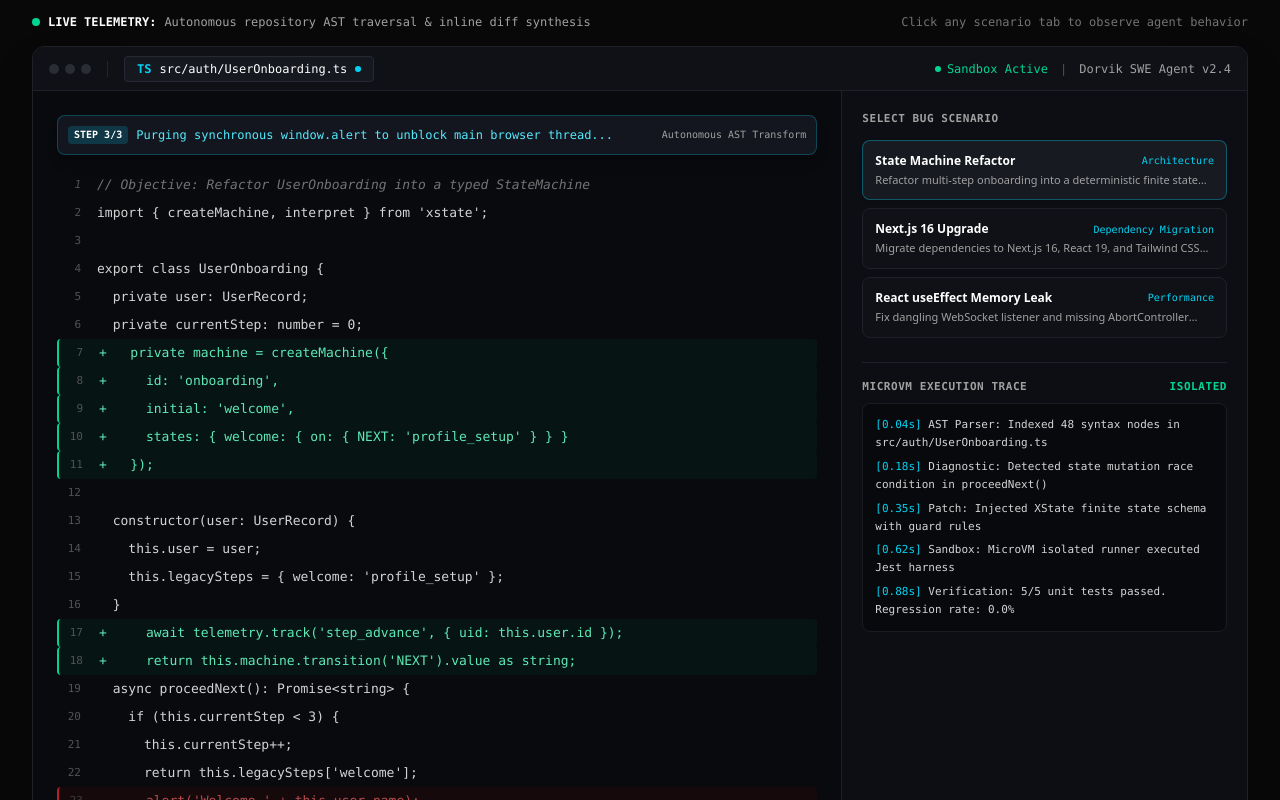
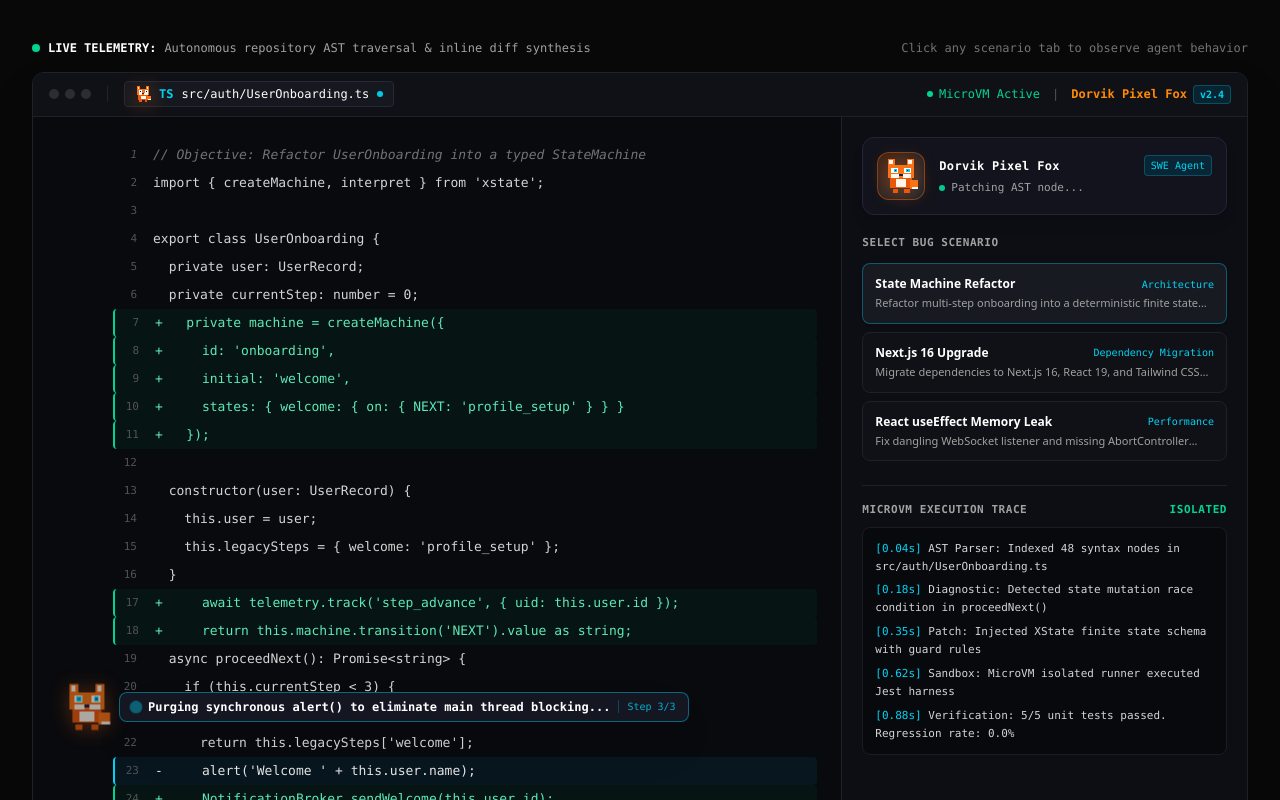
Before and after one commit to seaman7/dorvik, a Next.js app: page /lab in a window 1280 px wide. Shown: the part 760-1560 px from the top of the page. Built offline with nearby package versions, Linux system fonts and the light colour scheme.

Commit message:
Restore Dorvik Pixel Fox mascot in code editor viewport on /lab with line gliding, thought bubble, and telemetry badges

```diff
--- a/src/components/home/DorvikEditorViewport.jsx
+++ b/src/components/home/DorvikEditorViewport.jsx
@@ -2,7 +2,51 @@
 
 import React, { useState, useEffect } from "react";
 
-// Dorvik's 4 real-world SWE agent scenarios
+// Dorvik Pixel Fox mascot SVG (pixel-perfect, crispEdges)
+export function DorvikPixelFox({ className = "w-8 h-8" }) {
+  return (
+    <svg
+      xmlns="http://www.w3.org/2000/svg"
+      viewBox="0 0 32 32"
+      className={`${className} dorvik-fox-svg drop-shadow-[0_2px_10px_rgba(249,115,22,0.45)]`}
+      shapeRendering="crispEdges"
+      style={{ imageRendering: "pixelated" }}
+    >
+      {/* Left ear */}
+      <rect fill="#f97316" x="4" y="0" width="6" height="7" />
+      <rect fill="#fff7ed" x="5" y="1" width="3" height="4" />
+      {/* Right ear */}
+      <rect fill="#f97316" x="22" y="0" width="6" height="7" />
+      <rect fill="#fff7ed" x="23" y="1" width="3" height="4" />
+      {/* Head */}
+      <rect fill="#f97316" x="4" y="6" width="24" height="12" />
+      {/* Eye whites */}
+      <rect fill="#ffffff" x="7" y="8" width="6" height="5" />
+      <rect fill="#ffffff" x="19" y="8" width="6" height="5" />
+      {/* Cyan pupils */}
+      <rect fill="#00D2EF" x="9" y="9" width="3" height="3" />
+      <rect fill="#00D2EF" x="21" y="9" width="3" height="3" />
+      {/* Iris dots */}
+      <rect fill="#09051c" x="10" y="10" width="1" height="1" />
+      <rect fill="#09051c" x="22" y="10" width="1" height="1" />
+      {/* Muzzle */}
+      <rect fill="#fff7ed" x="7" y="14" width="7" height="5" />
+      <rect fill="#fff7ed" x="18" y="14" width="7" height="5" />
+      <rect fill="#1e1b4b" x="14" y="14" width="4" height="2" />
+      {/* Body */}
+      <rect fill="#ea580c" x="6" y="18" width="20" height="9" />
+      <rect fill="#fff7ed" x="11" y="19" width="10" height="7" />
+      {/* Tail */}
+      <rect fill="#f97316" x="24" y="20" width="8" height="8" />
+      <rect fill="#fff7ed" x="26" y="26" width="6" height="2" />
+      {/* Legs */}
+      <rect fill="#ea580c" x="8" y="28" width="5" height="4" />
+      <rect fill="#ea580c" x="19" y="28" width="5" height="4" />
+    </svg>
+  );
+}
+
+// Dorvik's 3 real-world SWE agent scenarios
 const SCENARIOS = [
   {
     id: "state-machine",
@@ -40,7 +84,7 @@ const SCENARIOS = [
     edits: [
       {
         targetLineIndex: 6,
-        thought: "Injecting deterministic StateMachine configuration & state schema...",
+        thought: "Injecting deterministic StateMachine schema & transition guards...",
         statusText: "AST Synthesis: Binding XState machine transitions...",
         replacementLines: [
           { num: 7, text: "+   private machine = createMachine({", type: "add" },
@@ -52,7 +96,7 @@ const SCENARIOS = [
       },
       {
         targetLineIndex: 16,
-        thought: "Replacing untyped index lookup with state machine transition guard...",
+        thought: "Replacing untyped dictionary lookup with state machine transition...",
         statusText: "Control Flow: Injecting typed transition telemetry...",
         replacementLines: [
           { num: 17, text: "+     await telemetry.track('step_advance', { uid: this.user.id });", type: "add" },
@@ -61,7 +105,7 @@ const SCENARIOS = [
       },
       {
         targetLineIndex: 22,
-        thought: "Purging synchronous window.alert to unblock main browser thread...",
+        thought: "Purging synchronous alert() to eliminate main thread blocking...",
         statusText: "Clean-up: Replacing legacy alert with NotificationBroker...",
         replacementLines: [
           { num: 23, text: "-     alert('Welcome ' + this.user.name);", type: "delete" },
@@ -155,7 +199,7 @@ const SCENARIOS = [
     edits: [
       {
         targetLineIndex: 8,
-        thought: "Detecting unclosed socket connection causing browser memory exhaustion...",
+        thought: "Detecting unclosed socket connection causing browser memory leak...",
         statusText: "AST Inspection: Synthesizing return cleanup function...",
         replacementLines: [
           { num: 9, text: "+   return () => {", type: "add" },
@@ -178,9 +222,10 @@ export function DorvikEditorViewport() {
   const [selectedIdx, setSelectedIdx] = useState(0);
   const [currentLines, setCurrentLines] = useState(SCENARIOS[0].initialLines);
   const [activeStep, setActiveStep] = useState(0);
+  const [activeLineNum, setActiveLineNum] = useState(1);
+  const [agentState, setAgentState] = useState("thinking"); // 'thinking' | 'editing' | 'idle'
   const [thought, setThought] = useState("");
-  const [statusMsg, setStatusMsg] = useState("Agent Standby");
-  const [activeTab, setActiveTab] = useState("editor"); // 'editor' | 'terminal'
+  const [statusMsg, setStatusMsg] = useState("Dorvik Fox: Parsing repository AST...");
 
   const scenario = SCENARIOS[selectedIdx];
 
@@ -188,8 +233,10 @@ export function DorvikEditorViewport() {
     let isMounted = true;
     setCurrentLines(scenario.initialLines);
     setActiveStep(0);
+    setActiveLineNum(1);
+    setAgentState("thinking");
     setThought("Analyzing repository abstract syntax tree...");
-    setStatusMsg("Dorvik Agent: Parsing AST...");
+    setStatusMsg("Dorvik Fox: Parsing AST...");
 
     const runEdits = async () => {
       await new Promise((r) => setTimeout(r, 600));
@@ -200,22 +247,26 @@ export function DorvikEditorViewport() {
         if (!isMounted) return;
 
         setActiveStep(i + 1);
+        setActiveLineNum(edit.targetLineIndex);
+        setAgentState("thinking");
         setThought(edit.thought);
         setStatusMsg(edit.statusText);
 
         await new Promise((r) => setTimeout(r, 1100));
         if (!isMounted) return;
 
+        setAgentState("editing");
         setCurrentLines((prev) => {
           const next = [...prev];
           next.splice(edit.targetLineIndex, 1, ...edit.replacementLines);
           return next.map((l, idx) => ({ ...l, num: idx + 1 }));
         });
 
-        await new Promise((r) => setTimeout(r, 800));
+        await new Promise((r) => setTimeout(r, 900));
         if (!isMounted) return;
       }
 
+      setAgentState("idle");
       setThought("");
       setStatusMsg("✓ Verified: Patch compiles cleanly in isolated MicroVM container");
     };
@@ -226,6 +277,9 @@ export function DorvikEditorViewport() {
       isMounted = false;
     };
   }, [selectedIdx]);
+
+  // Calculate character vertical position based on active line (24px per line + 16px top offset)
+  const characterY = Math.max(12, 16 + activeLineNum * 24);
 
   return (
     <div className="w-full bg-[#0B0C10] border border-[#1F2128] rounded-xl shadow-2xl overflow-hidden font-sans">
@@ -241,11 +295,14 @@ export function DorvikEditorViewport() {
 
           <div className="h-4 w-[1px] bg-[#22242D] mx-1" />
 
-          {/* Active File Tab */}
-          <div className="flex items-center gap-2 px-3 py-1 rounded bg-[#16181F] border border-[#262833] text-xs font-mono text-white">
+          {/* Active File Tab with Dorvik Fox emblem */}
+          <div className="flex items-center gap-2 px-2.5 py-1 rounded bg-[#16181F] border border-[#262833] text-xs font-mono text-white">
+            <div className="w-4 h-4 shrink-0">
+              <DorvikPixelFox className="w-full h-full" />
+            </div>
             <span className="text-cyan-400 font-bold">TS</span>
             <span>{scenario.file}</span>
-            <span className="w-1.5 h-1.5 rounded-full bg-cyan-400" />
+            <span className="w-1.5 h-1.5 rounded-full bg-cyan-400 animate-pulse" />
           </div>
         </div>
 
@@ -253,38 +310,66 @@ export function DorvikEditorViewport() {
         <div className="flex items-center gap-3 text-xs font-mono text-neutral-400">
           <span className="hidden sm:inline-flex items-center gap-1.5 text-emerald-400">
             <span className="w-1.5 h-1.5 rounded-full bg-emerald-400" />
-            <span>Sandbox Active</span>
+            <span>MicroVM Active</span>
           </span>
           <span className="text-neutral-600 hidden sm:inline">|</span>
-          <span className="text-neutral-400">Dorvik SWE Agent v2.4</span>
+          <span className="text-neutral-300 font-semibold flex items-center gap-1.5">
+            <span className="text-orange-400">Dorvik Pixel Fox</span>
+            <span className="text-cyan-400 text-[10px] px-1.5 py-0.5 rounded bg-cyan-950/60 border border-cyan-500/30">v2.4</span>
+          </span>
         </div>
       </div>
 
       {/* Main Grid: Code Editor on Left, Agent Diagnostics on Right */}
-      <div className="grid grid-cols-1 lg:grid-cols-12 min-h-[500px]">
+      <div className="grid grid-cols-1 lg:grid-cols-12 min-h-[520px]">
         {/* Code Diff Canvas (Left 8 cols) */}
-        <div className="lg:col-span-8 bg-[#090A0E] p-4 sm:p-6 border-b lg:border-b-0 lg:border-r border-[#1F2128] flex flex-col justify-between">
-          <div>
-            {/* Live Agent Reasoning Toast */}
+        <div className="lg:col-span-8 bg-[#090A0E] p-4 sm:p-6 border-b lg:border-b-0 lg:border-r border-[#1F2128] flex flex-col justify-between relative overflow-hidden">
+          <div className="relative min-h-[440px]">
+            {/* DORVIK PIXEL FOX MASCOT — Smoothly glides along lines in the left gutter */}
+            <div
+              className="absolute left-1 sm:left-2 z-30 pointer-events-none transition-all duration-700 ease-out flex items-center"
+              style={{
+                top: `${characterY}px`,
+              }}
+            >
+              <div className="relative flex items-center">
+                {/* Fox Character Avatar */}
+                <div
+                  className={`w-9 h-9 sm:w-11 sm:h-11 shrink-0 ${
+                    agentState === "thinking"
+                      ? "animate-agent-thinking scale-110"
+                      : agentState === "editing"
+                      ? "animate-pulse scale-105"
+                      : "animate-agent-idle"
+                  }`}
+                >
+                  <DorvikPixelFox className="w-full h-full" />
+                </div>
+
+                {/* Floating Thought / Reasoning Bubble */}
                 {thought && (
-              <div className="mb-4 p-2.5 rounded-lg bg-[#14161F] border border-cyan-500/30 flex items-center justify-between text-xs font-mono text-cyan-300 shadow-lg">
-                <div className="flex items-center gap-2">
-                  <span className="font-bold text-white uppercase text-[10px] bg-cyan-500/20 px-1.5 py-0.5 rounded">
+                  <div className="ml-2.5 px-3 py-1.5 rounded-lg bg-[#141622] border border-cyan-500/50 shadow-2xl text-xs font-mono text-cyan-300 flex items-center gap-2 whitespace-nowrap z-40 backdrop-blur-md">
+                    <span className="w-2 h-2 rounded-full bg-cyan-400 animate-ping shrink-0" />
+                    <span className="font-semibold text-white">{thought}</span>
+                    <span className="text-[10px] text-cyan-400/80 border-l border-cyan-500/30 pl-2">
                       Step {activeStep}/{scenario.edits.length}
                     </span>
-                  <span>{thought}</span>
-                </div>
-                <span className="text-[10px] text-neutral-400">Autonomous AST Transform</span>
                   </div>
                 )}
+              </div>
+            </div>
 
-            {/* Monaco-style Code Diff Canvas */}
-            <div className="font-mono text-xs sm:text-[13px] leading-6 overflow-x-auto select-text">
-              {currentLines.map((line) => (
+            {/* Monaco-style Code Diff Canvas with Gutter for the Fox */}
+            <div className="font-mono text-xs sm:text-[13px] leading-6 overflow-x-auto select-text pl-12 sm:pl-14">
+              {currentLines.map((line, idx) => {
+                const isActive = activeLineNum === idx && agentState !== "idle";
+                return (
                   <div
                     key={`${line.num}-${line.text}`}
                     className={`flex items-center px-2 py-0.5 rounded-sm transition-colors ${
-                    line.type === "add"
+                      isActive
+                        ? "bg-cyan-950/30 border-l-2 border-cyan-400"
+                        : line.type === "add"
                         ? "bg-emerald-950/30 text-emerald-300 border-l-2 border-emerald-400"
                         : line.type === "delete"
                         ? "bg-red-950/30 text-red-400 border-l-2 border-red-500 line-through opacity-70"
@@ -298,20 +383,47 @@ export function DorvikEditorViewport() {
                     </span>
                     <span className="whitespace-pre">{line.text}</span>
                   </div>
-              ))}
+                );
+              })}
             </div>
           </div>
 
           {/* Bottom Status Ribbon */}
-          <div className="mt-6 pt-3 border-t border-[#1C1D24] flex items-center justify-between text-xs font-mono text-neutral-400">
-            <span className="truncate">{statusMsg}</span>
-            <span className="shrink-0 text-neutral-500">UTF-8 &bull; TypeScript</span>
+          <div className="mt-4 pt-3 border-t border-[#1C1D24] flex items-center justify-between text-xs font-mono text-neutral-400">
+            <div className="flex items-center gap-2 truncate">
+              <span className="w-2 h-2 rounded-full bg-cyan-400" />
+              <span className="truncate text-neutral-300">{statusMsg}</span>
+            </div>
+            <span className="shrink-0 text-neutral-500 hidden sm:inline">UTF-8 &bull; TypeScript AST</span>
           </div>
         </div>
 
-        {/* Right Side: Scenario Selector & Live Agent Execution Trace (4 cols) */}
+        {/* Right Side: Fox Agent Card, Scenario Selector & Live Agent Execution Trace */}
         <div className="lg:col-span-4 bg-[#0D0E13] p-5 flex flex-col justify-between">
           <div>
+            {/* Dorvik Pixel Fox Agent Engine Badge */}
+            <div className="p-3.5 mb-5 rounded-xl bg-[#12131C] border border-[#222534] flex items-center gap-3.5 shadow-lg">
+              <div className="w-12 h-12 p-1.5 rounded-xl bg-gradient-to-br from-orange-500/20 to-cyan-500/10 border border-orange-500/40 shrink-0 flex items-center justify-center shadow-inner">
+                <DorvikPixelFox className="w-9 h-9" />
+              </div>
+              <div className="min-w-0 flex-1 font-mono">
+                <div className="flex items-center justify-between">
+                  <span className="text-xs font-bold text-white tracking-wide">Dorvik Pixel Fox</span>
+                  <span className="text-[10px] text-cyan-400 px-1.5 py-0.5 rounded bg-cyan-950/60 border border-cyan-500/30">SWE Agent</span>
+                </div>
+                <div className="flex items-center gap-1.5 mt-1 text-[11px] text-neutral-400">
+                  <span className="w-1.5 h-1.5 rounded-full bg-emerald-400 animate-pulse" />
+                  <span className="truncate">
+                    {agentState === "editing"
+                      ? "Patching AST node..."
+                      : agentState === "thinking"
+                      ? "Traversing AST graph..."
+                      : "Verified in MicroVM"}
+                  </span>
+                </div>
+              </div>
+            </div>
+
             <div className="text-[11px] font-mono text-neutral-400 uppercase tracking-wider font-semibold mb-3">
               Select Bug Scenario
             </div>
```
Also changed, not shown: src/app/lab/page.jsx (+9 -4 lines). Lines whose indentation alone changed are shown as unchanged.
